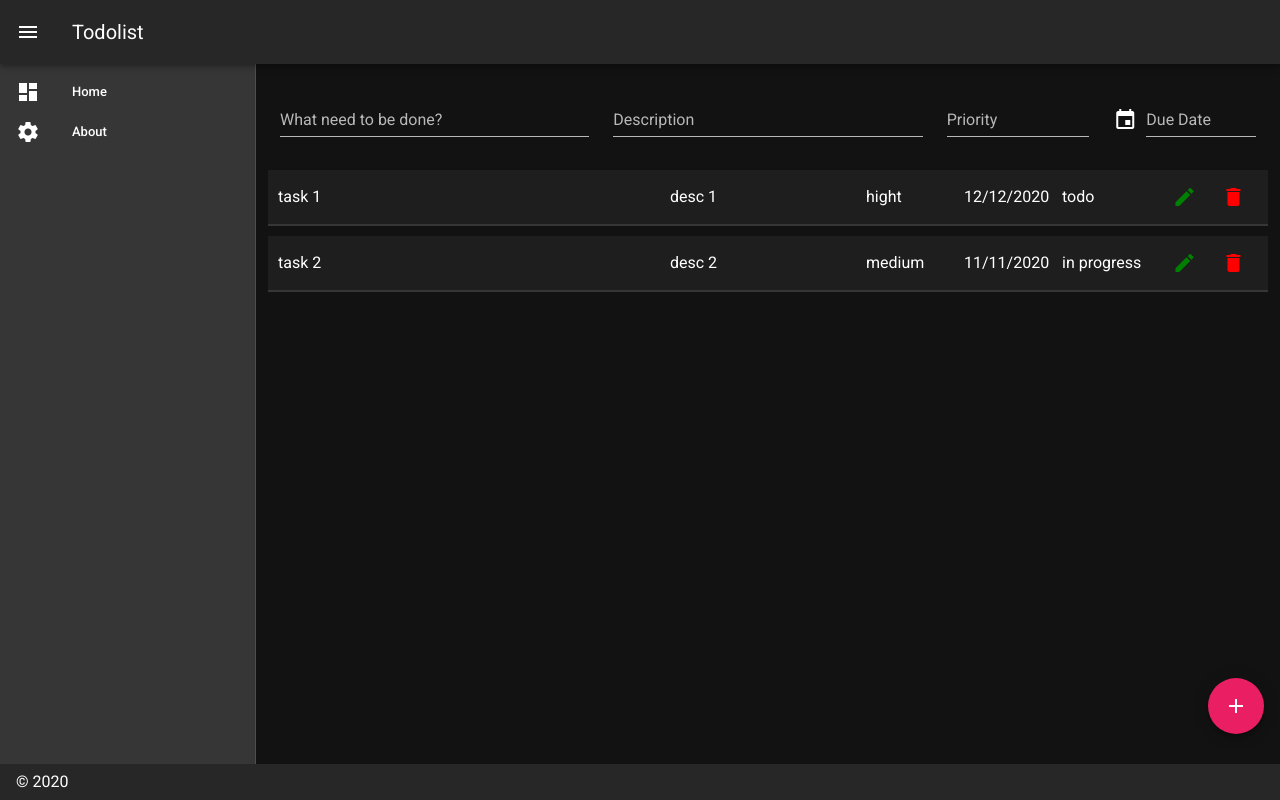
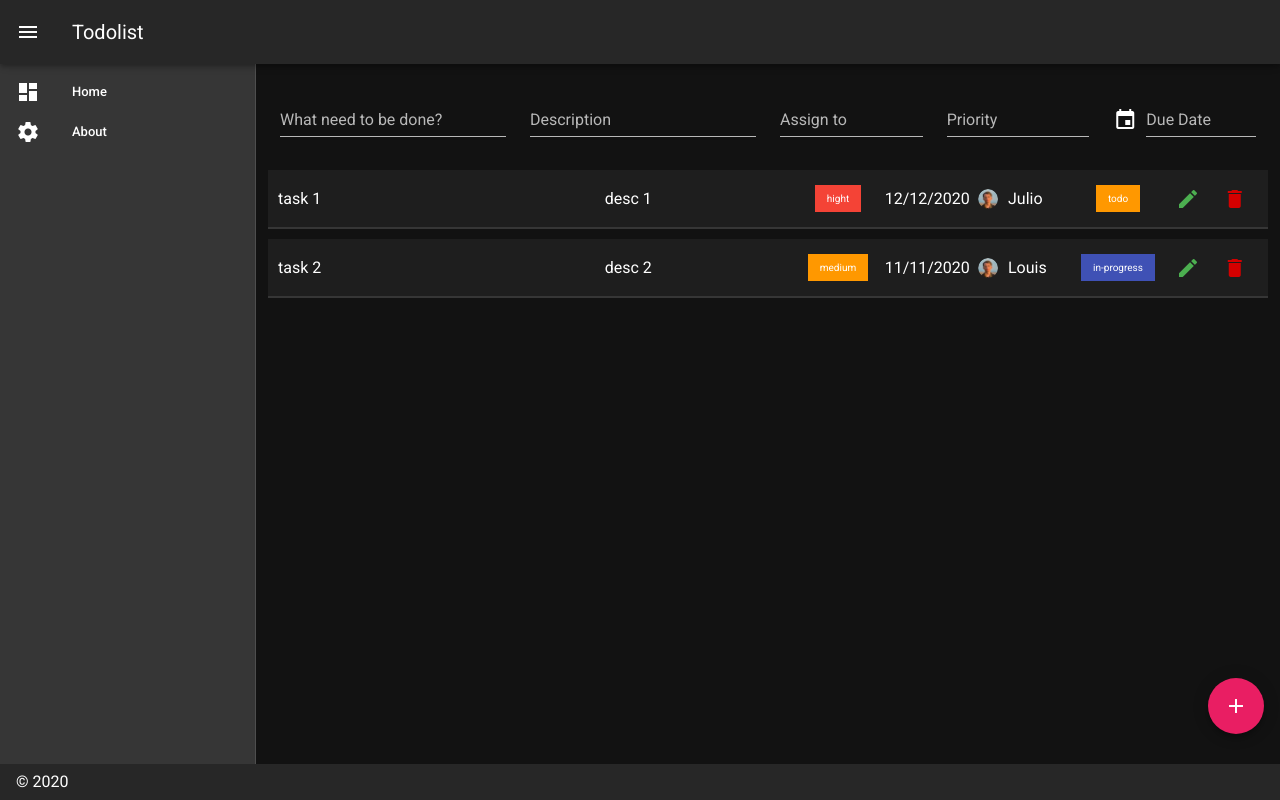
Before and after one commit to julioalfian/todolist, a Vue app: page / in a window 1280 px wide. Built offline with nearby package versions, Linux system fonts and the light colour scheme; what vue-draggable would draw is missing.

Commit message:
add modal detail and update

```diff
--- a/src/store/index.js
+++ b/src/store/index.js
@@ -5,11 +5,11 @@ Vue.use(Vuex);
 
 export default new Vuex.Store({
 	state: {
-    item: [
-      {
+		item: [{
 				task: "task 1",
 				desc: "desc 1",
 				priority: "hight",
+				assign: "Julio",
 				date: "12/12/2020",
 				status: "todo"
 			},
@@ -17,11 +17,13 @@ export default new Vuex.Store({
 				task: "task 2",
 				desc: "desc 2",
 				priority: "medium",
+				assign: "Louis",
 				date: "11/11/2020",
-        status: "in progress"
+				status: "in-progress"
 			}
 		],
-    priority: ["hight", "medium", "low"]
+		priority: ["hight", "medium", "low"],
+		user: ["Julio", "Louis", "CF", "Julian"]
 	},
 	mutations: {
 		// increment(state) {
--- a/src/views/Home.vue
+++ b/src/views/Home.vue
@@ -4,20 +4,22 @@
       <v-form>
         <v-container>
           <v-row>
-            <v-col cols="12" md="4">
-              <v-text-field
-                v-model="todos"
-                label="What need to be done?"
-                required
-              ></v-text-field>
+            <v-col cols="12" md="3">
+              <v-text-field v-model="todos" label="What need to be done?" required></v-text-field>
             </v-col>
 
-            <v-col cols="12" md="4">
-              <v-text-field
-                v-model="desc"
-                label="Description"
+            <v-col cols="12" md="3">
+              <v-text-field v-model="desc" label="Description" required></v-text-field>
+            </v-col>
+
+            <v-col cols="12" md="2">
+              <v-select
+                v-model="assign"
+                :items="users"
+                :rules="[v => !!v || 'Item is required']"
+                label="Assign to"
                 required
-              ></v-text-field>
+              ></v-select>
             </v-col>
 
             <v-col cols="12" md="2">
@@ -33,7 +35,7 @@
             <v-col cols="12" md="2">
               <v-menu
                 v-model="menu2"
-                :close-on-content-click="true"
+                :close-on-content-click="false"
                 :nudge-right="40"
                 transition="scale-transition"
                 offset-y
@@ -48,25 +50,23 @@
                     v-on="on"
                   ></v-text-field>
                 </template>
-                <v-date-picker
-                  v-model="date"
-                  @input="menu2 = false"
-                ></v-date-picker>
+                <v-date-picker v-model="date" @input="menu2 = false"></v-date-picker>
               </v-menu>
             </v-col>
           </v-row>
         </v-container>
       </v-form>
     </div>
+    <v-alert type="error" v-show="errorMessage">Error, all form must be filled.</v-alert>
     <!-- <div class="result">
       {{ todos }}
       {{ desc }}
       {{ priorities }}
       {{ date }}
       {{ status }}
-    </div> -->
+    </div>-->
     <div class="item-todo">
-      <draggable v-model="list" class="medium-area">
+      <draggable class="medium-area">
         <transition-group name="list-complete">
           <div
             v-for="(item, idx) in list"
@@ -76,10 +76,25 @@
           >
             <div class="todos">{{ item.task }}</div>
             <div class="desc">{{ item.desc }}</div>
-            <div class="priority">{{ item.priority }}</div>
+            <div class="priority">
+              <div v-if="item.priority == 'hight'" class="content hight">{{ item.priority }}</div>
+              <div v-else-if="item.priority == 'medium'" class="content medium">{{ item.priority }}</div>
+              <div v-else class="content low">{{ item.priority }}</div>
+            </div>
             <div class="date">{{ item.date }}</div>
-            <div class="status">{{ item.status }}</div>
-            <div class="edit">
+            <div class="assign">
+              <img src="../assets/user.png" alt />
+              <div class="text">{{ item.assign }}</div>
+            </div>
+            <div class="status">
+              <div v-if="item.status == 'todo'" class="content todo">{{ item.status }}</div>
+              <div
+                v-else-if="item.status == 'in-progress'"
+                class="content in-progress"
+              >{{ item.status }}</div>
+              <div v-else class="content done">{{ item.status }}</div>
+            </div>
+            <div class="edit" v-on:click="openModalDetail(idx)">
               <v-icon>edit</v-icon>
             </div>
             <div class="delete" v-on:click="deleteItemStore(idx)">
@@ -89,15 +104,74 @@
         </transition-group>
       </draggable>
     </div>
-    <v-btn
-      absolute
-      dark
-      fab
-      bottom
-      right
-      color="pink"
-      v-on:click="addItemStore"
-    >
+
+    <!-- modal detail -->
+    <v-row justify="center">
+      <v-dialog v-model="dialog" max-width="600px">
+        <v-card>
+          <v-card-title>
+            <span class="headline">Detail</span>
+          </v-card-title>
+          <v-card-text>
+            <v-container>
+              <v-row>
+                <v-col cols="12" sm="6" md="4">
+                  <v-text-field label="Task" :value="list[indexList].task" required></v-text-field>
+                </v-col>
+                <v-col cols="12" sm="6" md="4">
+                  <v-text-field
+                    label="Legal middle name"
+                    hint="example of helper text only on focus"
+                  ></v-text-field>
+                </v-col>
+                <v-col cols="12" sm="6" md="4">
+                  <v-text-field
+                    label="Legal last name*"
+                    hint="example of persistent helper text"
+                    persistent-hint
+                    required
+                  ></v-text-field>
+                </v-col>
+                <v-col cols="12">
+                  <v-text-field label="Email*" required></v-text-field>
+                </v-col>
+                <v-col cols="12">
+                  <v-text-field label="Password*" type="password" required></v-text-field>
+                </v-col>
+                <v-col cols="12" sm="6">
+                  <v-select :items="['0-17', '18-29', '30-54', '54+']" label="Age*" required></v-select>
+                </v-col>
+                <v-col cols="12" sm="6">
+                  <v-autocomplete
+                    :items="[
+                      'Skiing',
+                      'Ice hockey',
+                      'Soccer',
+                      'Basketball',
+                      'Hockey',
+                      'Reading',
+                      'Writing',
+                      'Coding',
+                      'Basejump'
+                    ]"
+                    label="Interests"
+                    multiple
+                  ></v-autocomplete>
+                </v-col>
+              </v-row>
+            </v-container>
+            <small>*indicates required field</small>
+          </v-card-text>
+          <v-card-actions>
+            <v-spacer></v-spacer>
+            <v-btn color="blue darken-1" text @click="dialog = false">Close</v-btn>
+            <v-btn color="blue darken-1" text @click="dialog = false">Save</v-btn>
+          </v-card-actions>
+        </v-card>
+      </v-dialog>
+    </v-row>
+    <!--  -->
+    <v-btn absolute dark fab bottom right color="pink" v-on:click="addItemStore">
       <v-icon>add</v-icon>
     </v-btn>
   </div>
@@ -124,11 +198,14 @@ export default {
     return {
       todos: "",
       desc: "",
+      assign: "",
       priorities: "",
       date: "",
       menu2: "",
       status: "",
-      errorMessage: ""
+      errorMessage: false,
+      dialog: false,
+      indexList: 0
     };
   },
   components: {
@@ -138,7 +215,8 @@ export default {
   computed: {
     ...mapState({
       list: state => state.item,
-      priority: state => state.priority
+      priority: state => state.priority,
+      users: state => state.user
     })
   },
 
@@ -148,17 +226,17 @@ export default {
       removeItemList: "REMOVE_ITEM"
     }),
     addItemStore: function() {
-      // `this` inside methods points to the Vue instance
-      // alert("Hello !");
       const newList = {
         task: this.todos,
         desc: this.desc,
         priority: this.priorities,
+        assign: this.assign,
         date: this.date,
         status: "todos"
       };
-      console.log(newList);
-      if (newList != null) {
+      console.log(newList.length);
+      if (newList.task.length > 0 && newList.desc.length > 0) {
+        this.errorMessage = false;
         this.addItemsList(newList);
         this.todos = "";
         this.desc = "";
@@ -166,13 +244,16 @@ export default {
         this.date = "";
         this.status = "";
       } else {
-        this.errorMessage = "please complete all forms";
-        alert(this.errorMessage);
+        this.errorMessage = true;
       }
     },
     deleteItemStore: function(id) {
-      console.log(id);
       this.removeItemList(id);
+    },
+    openModalDetail: function(index) {
+      console.log(index);
+      this.dialog = true;
+      this.indexList = index;
     }
   }
 };
@@ -208,15 +289,65 @@ export default {
   justify-content: flex-start;
   align-items: center;
   .todos {
-    width: 40%;
+    width: 35%;
   }
   .desc {
     width: 20%;
   }
+  .assign,
   .priority,
   .date,
   .status {
     width: 10%;
+  }
+  .assign {
+    display: flex;
+    justify-content: flex-start;
+    align-items: center;
+    img {
+      width: 20px;
+      height: 20px;
+      border-radius: 50%;
+      margin-right: 10px;
+    }
+  }
+  .priority {
+    display: flex;
+    justify-content: center;
+    align-items: center;
+    .content {
+      font-size: 10px;
+      text-align: center;
+      padding: 6px 12px;
+      &.hight {
+        background: #f44336;
+      }
+      &.medium {
+        background: #ff9800;
+      }
+      &.low {
+        background: #4caf50;
+      }
+    }
+  }
+  .status {
+    display: flex;
+    justify-content: center;
+    align-items: center;
+    .content {
+      font-size: 10px;
+      text-align: center;
+      padding: 6px 12px;
+      &.todo {
+        background: #ff9800;
+      }
+      &.in-progress {
+        background: #3f51b5;
+      }
+      &.done {
+        background: #4caf50;
+      }
+    }
   }
   .edit,
   .delete {
@@ -228,12 +359,12 @@ export default {
   }
   .edit {
     i {
-      color: green;
+      color: #4caf50;
     }
   }
   .delete {
     i {
-      color: red;
+      color: #d50000;
     }
   }
 }
```
Also changed, not shown: src/assets/user.png (added). Lines whose indentation alone changed are shown as unchanged.
